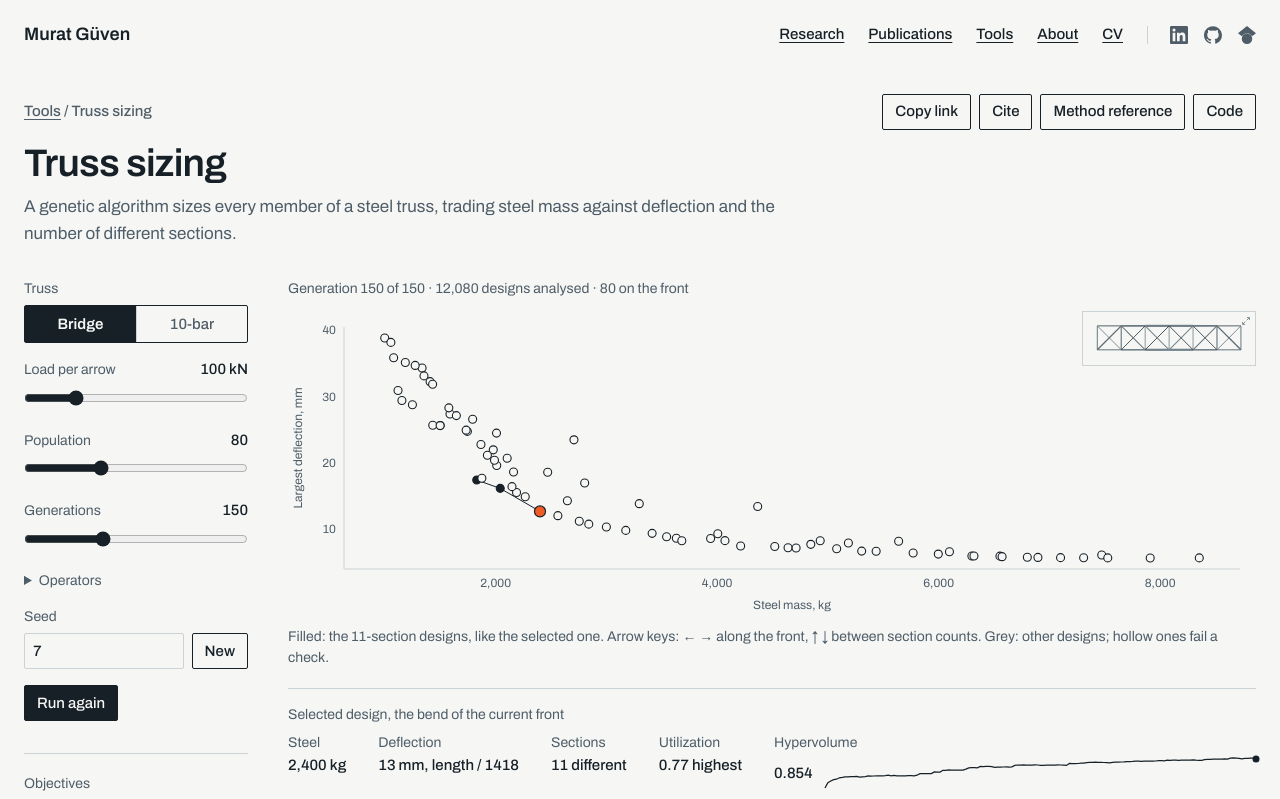
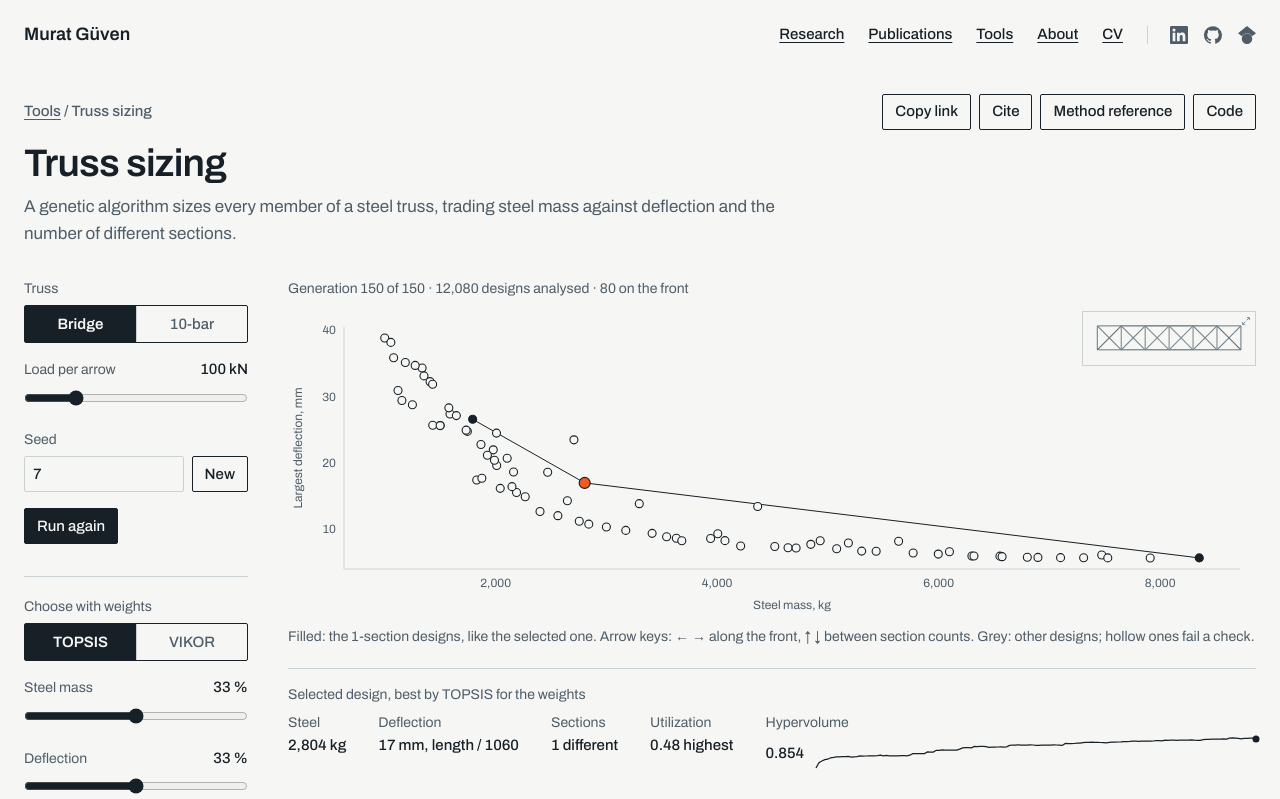
Before and after one commit to likemaestro/likemaestro.github.io, a React (Create React App) app: page /tools/truss-sizing in a window 1280 px wide. Shown: the top 799 px of the page. Built offline with nearby package versions, Linux system fonts and the light colour scheme.

Commit message:
Truss sizing: choose a design from the front with weights by TOPSIS or VIKOR (shared src/tools/mcdm.ts, tested by hand examples); the default selection is the best for the weights; population and generations move into the Algorithm group

```diff
--- /dev/null
+++ b/src/tools/mcdm.ts
@@ -0,0 +1,39 @@
+// Multi-criteria ranking of alternatives (rows) on cost criteria (columns; smaller is better), for the tools.
+// TOPSIS (Hwang & Yoon 1981) and VIKOR (Opricovic & Tzeng 2004, DOI 10.1016/S0377-2217(03)00020-1).
+
+export type Method = "topsis" | "vikor";
+
+const col = (X: number[][], j: number) => X.map((r) => r[j]);
+/** Weights scaled to sum to 1; all zero becomes equal weights. */
+export const normalize = (w: number[]) => { const s = w.reduce((a, b) => a + b, 0); return w.map((v) => (s > 0 ? v / s : 1 / w.length)); };
+
+/** TOPSIS closeness to the ideal (1 best): vector normalization, weighted distances to the ideal and anti-ideal. */
+export function topsis(X: number[][], w: number[]) {
+  const W = normalize(w), norm = W.map((_, j) => Math.hypot(...col(X, j)) || 1);
+  const V = X.map((r) => r.map((v, j) => (W[j] * v) / norm[j]));
+  const best = W.map((_, j) => Math.min(...col(V, j))), worst = W.map((_, j) => Math.max(...col(V, j)));
+  return V.map((r) => {
+    const dp = Math.hypot(...r.map((v, j) => v - best[j])), dm = Math.hypot(...r.map((v, j) => v - worst[j]));
+    return dp + dm > 0 ? dm / (dp + dm) : 1;
+  });
+}
+
+/** VIKOR compromise index Q (0 best) from group utility S and individual regret R, with strategy weight v. */
+export function vikor(X: number[][], w: number[], v = 0.5) {
+  const W = normalize(w), lo = W.map((_, j) => Math.min(...col(X, j))), hi = W.map((_, j) => Math.max(...col(X, j)));
+  const S: number[] = [], R: number[] = [];
+  for (const r of X) {
+    let s = 0, q = 0;
+    r.forEach((x, j) => { const d = hi[j] > lo[j] ? (W[j] * (x - lo[j])) / (hi[j] - lo[j]) : 0; s += d; q = Math.max(q, d); });
+    S.push(s); R.push(q);
+  }
+  const s0 = Math.min(...S), s1 = Math.max(...S), r0 = Math.min(...R), r1 = Math.max(...R);
+  return X.map((_, i) => v * (s1 > s0 ? (S[i] - s0) / (s1 - s0) : 0) + (1 - v) * (r1 > r0 ? (R[i] - r0) / (r1 - r0) : 0));
+}
+
+/** The best alternative by a method, with every alternative's score. */
+export function rank(X: number[][], w: number[], method: Method) {
+  const scores = method === "topsis" ? topsis(X, w) : vikor(X, w);
+  const i = scores.reduce((b, s, k) => ((method === "topsis" ? s > scores[b] : s < scores[b]) ? k : b), 0);
+  return { i, score: scores[i], scores };
+}
--- a/src/tools/truss-sizing/TrussSizing.tsx
+++ b/src/tools/truss-sizing/TrussSizing.tsx
@@ -5,6 +5,7 @@ import { useToolParams } from "../useToolParams";
 import { Field, Segmented } from "../controls";
 import { MathML, Trace } from "../../lab/readout";
 import { download } from "../../lab/export";
+import { normalize, rank, type Method } from "../mcdm";
 import { createNSGA2, hv3, paretoSet, type Ind } from "./ga";
 import { analyse, bounds, genes, LAYOUTS, SECTIONS, type Analysis, type Layout } from "./truss";
 
@@ -18,7 +19,13 @@ const SPEC = {
   etac: { kind: "num", min: 1, max: 30, step: 1, def: 3 },
   etam: { kind: "num", min: 1, max: 30, step: 1, def: 3 },
   seed: { kind: "num", min: 1, max: 999999, step: 1, def: 7 },
+  mcdm: { kind: "enum", values: ["topsis", "vikor"], def: "topsis" },
+  wm: { kind: "num", min: 0, max: 1, step: 0.05, def: 0.5 },
+  wd: { kind: "num", min: 0, max: 1, step: 0.05, def: 0.5 },
+  ws: { kind: "num", min: 0, max: 1, step: 0.05, def: 0.5 },
 } as const;
+const WEIGHTS = ["wm", "wd", "ws"] as const;
+const METHOD_NAME: Record<Method, string> = { topsis: "TOPSIS", vikor: "VIKOR" };
 const REDUCED = typeof window !== "undefined" && !!window.matchMedia && window.matchMedia("(prefers-reduced-motion: reduce)").matches;
 
 type Mode = "running" | "paused" | "done";
@@ -36,13 +43,6 @@ function ticks(lo: number, hi: number, n = 5) {
   const out: number[] = [];
   for (let v = Math.ceil(lo / step) * step; v <= hi + 1e-9; v += step) out.push(Number(v.toPrecision(12)));
   return out;
-}
-/** The front design closest to the ideal mass and deflection, each scaled to the front's own range: the bend of the
- *  trade-off curve. */
-function knee(F: Ind[]) {
-  const lo = [0, 1].map((k) => Math.min(...F.map((p) => p.f[k]))), hi = [0, 1].map((k) => Math.max(...F.map((p) => p.f[k])));
-  const d = (p: Ind) => [0, 1].reduce((s, k) => s + ((p.f[k] - lo[k]) / (hi[k] - lo[k] || 1)) ** 2, 0);
-  return F.reduce((a, b) => (d(b) < d(a) ? b : a));
 }
 // utilization as a grey: 0 → steel, 1 → ink (the site keeps orange for the selected mark)
 const grey = (u: number) => {
@@ -225,9 +225,25 @@ const TrussSizing: React.FC = () => {
     const r = analyse(L, x, p.load * 1e3);
     return { x, f: [r.mass, r.deflection, r.distinct], cv: r.cv, rank: 0, crowd: 0 } as Ind;
   }, [sp, L, p.load]);
-  const sel = useMemo(() => (linked ? front.find((q) => key(q.x) === key(linked.x)) ?? linked : front.length ? knee(front) : undefined), [front, linked]);
+
+  // multi-criteria choice on the front: moving a weight or the method selects the best design for them
+  const method = p.mcdm as Method, weights = WEIGHTS.map((k) => p[k]);
+  const byMass = useMemo(() => [...front].sort((a, b) => a.f[0] - b.f[0]), [front]);   // ties go to the lighter design
+  const decided = useMemo(() => (byMass.length ? byMass[rank(byMass.map((q) => q.f), weights, method).i] : undefined), [byMass, method, ...weights]);   // eslint-disable-line react-hooks/exhaustive-deps
+  // the selected design: the one in the link, else the best for the weights
+  const sel = useMemo(() => (linked ? front.find((q) => key(q.x) === key(linked.x)) ?? linked : decided), [front, linked, decided]);
   const pick = (q: Ind) => setSp((prev) => { const next = new URLSearchParams(prev); next.set("sel", key(q.x)); return next; }, { replace: true });
   const detail = useMemo(() => (sel ? analyse(L, sel.x, p.load * 1e3) : null), [L, sel, p.load]);
+  const choose = (patch: Partial<Record<"mcdm" | (typeof WEIGHTS)[number], string>>) => {
+    const w = WEIGHTS.map((k) => Number(patch[k] ?? p[k])), m = (patch.mcdm ?? method) as Method;
+    const best = byMass.length ? byMass[rank(byMass.map((q) => q.f), w, m).i] : undefined;
+    setSp((prev) => {
+      const next = new URLSearchParams(prev);
+      Object.entries(patch).forEach(([k, v]) => v !== undefined && next.set(k, v));
+      if (best) next.set("sel", key(best.x));
+      return next;
+    }, { replace: true });
+  };
   const hv = snap?.hv[snap.hv.length - 1] ?? 0;
   const span = lengthOf(L);
   const status = !snap ? "" : `Generation ${snap.gen} of ${p.gens} · ${snap.evaluations.toLocaleString("en")} designs analysed · ${front.length} on the front`;
@@ -257,6 +273,7 @@ const TrussSizing: React.FC = () => {
       method={<>
         <p>Each member gets a hot-finished circular hollow section from a list of 16, in S355 steel. A linear-elastic analysis of the pin-jointed truss gives the member forces and deflections, and each member is checked to EN 1993-1-1: yielding in tension, flexural buckling in compression (curve a, pinned ends, γ<sub>M0</sub> = γ<sub>M1</sub> = 1.0).</p>
         <p>NSGA-II (Deb et al. 2002) searches the three objectives at once. Constrained domination ranks every design that passes the checks above every design that fails, and failing ones by how far they fail. Children come from binary tournaments, simulated binary crossover and polynomial mutation, rounded to the list; repeated designs are retried. The first population includes the 16 designs that use one size throughout, so the one-section end of the front is there from the start.</p>
+        <p>To pick one design from the front, the weights rank it by TOPSIS (closeness to the ideal design) or VIKOR (a compromise of group utility and the worst single criterion, v = 0.5), both on the three objectives as costs (<a className="link" href="https://doi.org/10.1016/S0377-2217(03)00020-1" rel="noopener noreferrer">Opricovic and Tzeng 2004</a>).</p>
         <p>Hypervolume measures the front: the share of the box from the lightest to the heaviest design, the stiffest to the most flexible, and 1 to {Math.min(genes(L), SECTIONS.length) + 1} sections, that the front dominates. NSGA-II keeps a spread rather than the largest volume, so it can dip slightly between generations.</p>
       </>}
       limits={<>
@@ -271,17 +288,6 @@ const TrussSizing: React.FC = () => {
         <div className="flex min-w-0 flex-col gap-4 max-md:order-2">
           <Field label="Truss"><Segmented label="Truss layout" value={p.layout} onChange={(v) => set({ layout: v })} options={[{ v: "bridge", text: "Bridge" }, { v: "cantilever", text: "10-bar" }]} /></Field>
           {slider("load", "Load per arrow", (v) => `${v} kN`)}
-          {slider("pop", "Population", String)}
-          {slider("gens", "Generations", String)}
-          <details className="group">
-            <summary className="t-small cursor-pointer text-ink-2 hover:text-ink">Operators</summary>
-            <div className="mt-3 flex flex-col gap-4">
-              {slider("pc", "Crossover probability", (v) => v.toFixed(2))}
-              {slider("mut", "Mutated sizes per child", (v) => v.toFixed(1))}
-              {slider("etac", "Crossover index ηc", String)}
-              {slider("etam", "Mutation index ηm", String)}
-            </div>
-          </details>
           <Field label="Seed" htmlFor="ts-seed">
             <div className="flex gap-2">
               <input id="ts-seed" type="number" inputMode="numeric" min={1} value={p.seed} onChange={(e) => e.target.value && set({ seed: e.target.value })}
@@ -290,7 +296,27 @@ const TrussSizing: React.FC = () => {
             </div>
           </Field>
           <button type="button" onClick={toggle} className="btn btn-solid self-start">{mode === "running" ? "Pause" : mode === "paused" ? "Resume" : "Run again"}</button>
-          <div className="mt-4 min-w-0 border-t border-rule pt-5">
+          <div className="mt-4 flex min-w-0 flex-col gap-4 border-t border-rule pt-5">
+            <Field label="Choose with weights"><Segmented label="Decision method" value={method} onChange={(v) => choose({ mcdm: v })} options={[{ v: "topsis", text: "TOPSIS" }, { v: "vikor", text: "VIKOR" }]} /></Field>
+            {([["wm", "Steel mass"], ["wd", "Deflection"], ["ws", "Different sections"]] as const).map(([k, label], j) => (
+              <Field key={k} label={label} value={`${Math.round(normalize(weights)[j] * 100)} %`} htmlFor={`ts-${k}`}>
+                <input id={`ts-${k}`} type="range" min={0} max={1} step={0.05} value={p[k]} onChange={(e) => choose({ [k]: e.target.value } as Partial<Record<(typeof WEIGHTS)[number], string>>)} className="w-full accent-ink" />
+              </Field>
+            ))}
+            <p className="t-small text-ink-2">Moving a weight selects the best design on the front for those weights.</p>
+          </div>
+          <details className="group border-t border-rule pt-5">
+            <summary className="t-small cursor-pointer text-ink-2 hover:text-ink">Algorithm</summary>
+            <div className="mt-3 flex flex-col gap-4">
+              {slider("pop", "Population", String)}
+              {slider("gens", "Generations", String)}
+              {slider("pc", "Crossover probability", (v) => v.toFixed(2))}
+              {slider("mut", "Mutated sizes per child", (v) => v.toFixed(1))}
+              {slider("etac", "Crossover index ηc", String)}
+              {slider("etam", "Mutation index ηm", String)}
+            </div>
+          </details>
+          <div className="min-w-0 border-t border-rule pt-5">
             <p className="t-small mb-1.5 text-ink-2">Objectives</p>
             <div className="math sm flex flex-col gap-1 overflow-x-auto overflow-y-hidden">
               <MathML html={FORMULATION} />
@@ -327,7 +353,7 @@ const TrussSizing: React.FC = () => {
           <p className="sr-only" role="status" aria-live="polite">{mode === "done" ? `Done: ${front.length} designs on the front.` : ""}</p>
 
           {sel && detail && <div className="mt-5 border-t border-rule pt-4">
-            <p className="t-small text-ink-2">Selected design{!linked ? ", the bend of the current front" : !front.includes(sel) ? ", not on the current front" : ""}</p>
+            <p className="t-small text-ink-2">Selected design{decided === sel ? `, best by ${METHOD_NAME[method]} for the weights` : !front.includes(sel) ? ", not on the current front" : ""}</p>
             <dl className="mt-2 grid grid-cols-2 gap-x-8 gap-y-3 sm:grid-cols-3 lg:grid-cols-[repeat(4,auto)_minmax(10rem,1fr)]">
               {([["Steel", kg(sel.f[0])], ["Deflection", `${mm(sel.f[1])}, length / ${Math.round(span / sel.f[1])}`], ["Sections", `${sel.f[2]} different`], ["Utilization", `${Math.max(...detail.util).toFixed(2)} highest`]] as const).map(([k, v]) => (
                 <div key={k} className="min-w-0"><dt className="t-small text-ink-2">{k}</dt><dd className="t-data mt-0.5">{v}</dd></div>
```
Also changed, not shown: 2 other files (tests, documents, lock files or other folders).
